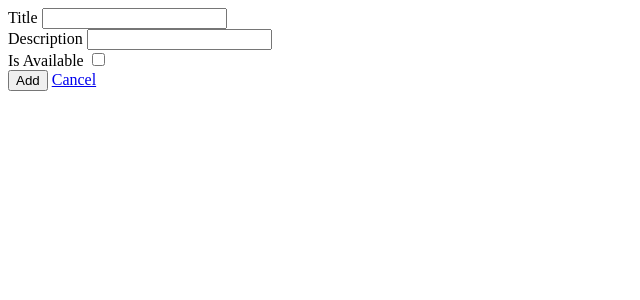
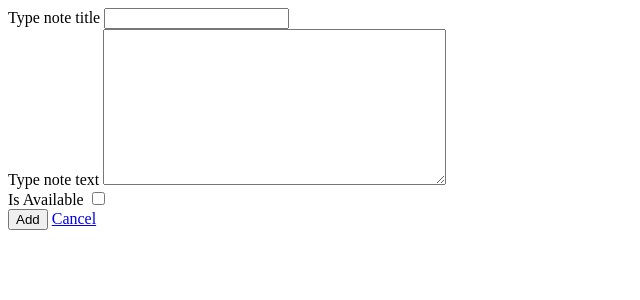
Before and after one commit to NagahShinawy/veryacademy, a Django app: template apps/core/templates/books/add.html in a window 1280 px wide. Shown: the top 300 px of the page, without its empty margins (0-640 px from the left). Run offline with Django 3.2, Linux system fonts and the light colour scheme; the template is opened without the code that fills it: values that come from a table or form of the project are taken from there, others are empty; some libraries are stand-ins or nearby versions.

Commit message:
style modelform

```diff
--- a/apps/core/mixins/db.py
+++ b/apps/core/mixins/db.py
@@ -38,6 +38,7 @@ class SlugModelMixin(models.Model):
 class InfoModelMixin(models.Model):
     title = models.CharField(max_length=256, blank=True, null=True)
     description = models.CharField(max_length=256, blank=True, null=True)
+    text = models.TextField(null=True, blank=True,  verbose_name="text")
 
     class Meta:
         abstract = True
--- a/apps/home/forms.py
+++ b/apps/home/forms.py
@@ -9,7 +9,15 @@ class NoteModelForm(forms.ModelForm):
 
     class Meta:
         model = Note
-        fields = ("title", "description", "is_active")
+        fields = ("title", "text", "is_active")
+        labels = {
+            "title": "Type note title",
+            "text": "Type note text",
+        }
+        widgets = {
+            "title": forms.TextInput(attrs={"class": "form-control my-5"}),
+            "text": forms.Textarea(attrs={"class": "form-control mb5"}),
+        }
 
     def clean_title(self):
         title = self.cleaned_data.get("title")
--- a/apps/home/templates/home/base.html
+++ b/apps/home/templates/home/base.html
@@ -5,6 +5,7 @@
     <meta charset="UTF-8">
     <title>{% block title %} Notes {% endblock %}</title>
     <link href="https://cdn.jsdelivr.net/npm/bootstrap@5.0.2/dist/css/bootstrap.min.css" rel="stylesheet" integrity="sha384-EVSTQN3/azprG1Anm3QDgpJLIm9Nao0Yz1ztcQTwFspd3yD65VohhpuuCOmLASjC" crossorigin="anonymous">
+    <link rel="stylesheet" type="text/css" href="{% static 'css/style.css' %}">
 </head>
 <body>
         <div class="my-5 text-center container">
--- a/static/css/style.css
+++ b/static/css/style.css
@@ -1,3 +1,7 @@
 h1, li {
     color: #de5656;
 }
+
+ul.errorlist {
+    display: none;
+}
```
